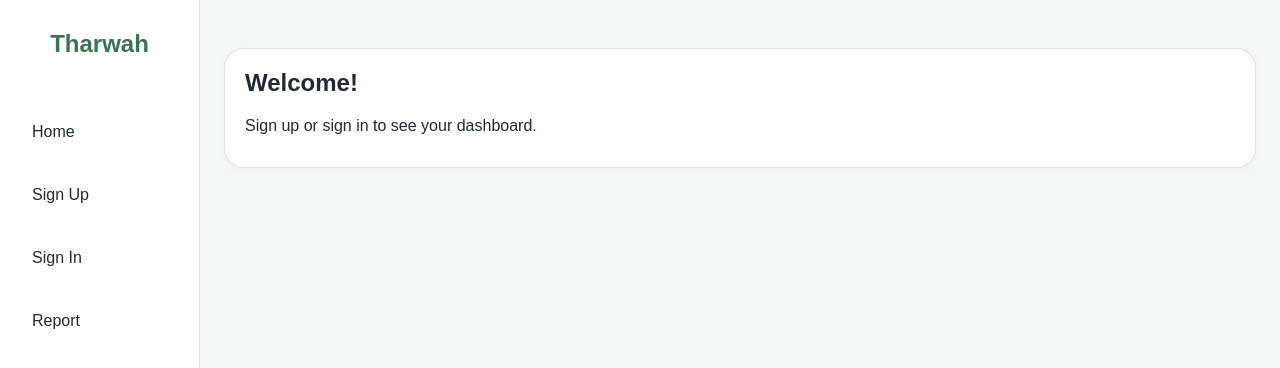
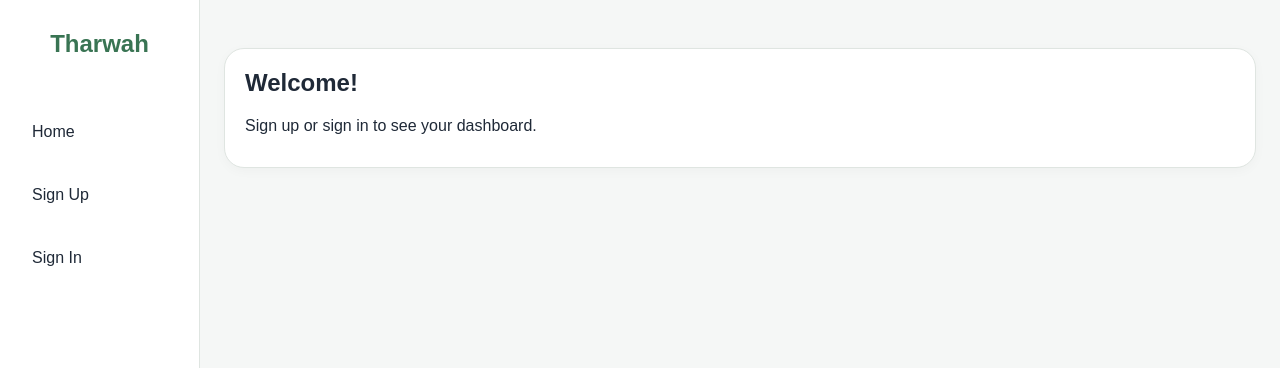
Before and after one commit to HusainAlmajed/Tharwah-Project-Front-End, a React (Vite) app: page / in a window 1280 px wide. Shown: the top 368 px of the page. Built offline with nearby package versions, Linux system fonts and the light colour scheme; no server answers; a web font is replaced by a local one.

Commit message:
Reports Link is restriected for logged in users only

```diff
--- a/src/components/Nav.jsx
+++ b/src/components/Nav.jsx
@@ -41,9 +41,6 @@ const Nav = (props) => {
                 <li>
                     <Link to='/sign-in'>Sign In</Link>
                 </li>
-                <li>
-                    <Link to="/report">Report</Link>
-                </li>
             </ul>
             ) }
 
```
Also changed, not shown: 1 other file (tests, documents, lock files or other folders).
